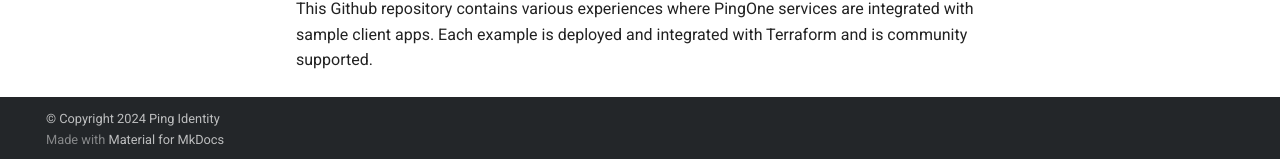
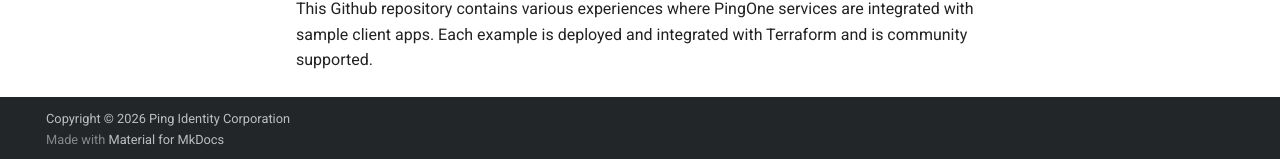
Before and after one commit to pingidentity/terraform-docs, an MkDocs documentation site: the page built from docs/examples/index.md, in a window 1280 px wide and 900 px high, scrolled down 531 px. Shown: the part 738-897 px from the top of the window. Built offline with MkDocs 1.6.1 and Material for MkDocs 9.7.7, drawn with Linux system fonts in a browser that asks for light colours; comment, search, counter and statistics services are not loaded.

Commit message:
standardize copyright statement

```diff
--- a/mkdocs.yml
+++ b/mkdocs.yml
@@ -2,7 +2,7 @@ site_name: Terraform at Ping Identity
 repo_name: pingidentity/terraform-docs
 repo_url: https://github.com/pingidentity/terraform-docs
 site_url: https://terraform.pingidentity.com/
-copyright: © Copyright 2024 Ping Identity
+copyright: Copyright © 2026 Ping Identity Corporation
 extra_css:
   - mkdocs/overrides/stylesheets/extra.css
 
```
Also changed, not shown: LICENSE.md (+1 -1 lines).
